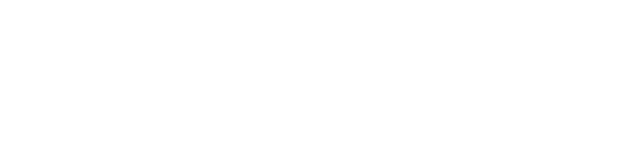
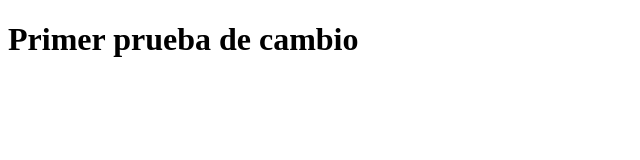
Before and after one commit to victoriavalencia/primer-repo-git, a plain HTML site: page index.html in a window 1280 px wide. Shown: the whole page, without its empty margins (0-640 px from the left). Drawn offline with Linux system fonts and the light colour scheme.

Commit message:
primer prueba de cambio

```diff
--- a/index.html
+++ b/index.html
@@ -5,6 +5,7 @@
 	<title>Hello World!! </title>
 </head>
 <body>
+	<h1>Primer prueba de cambio</h1>
 
 </body>
 </html>
```
